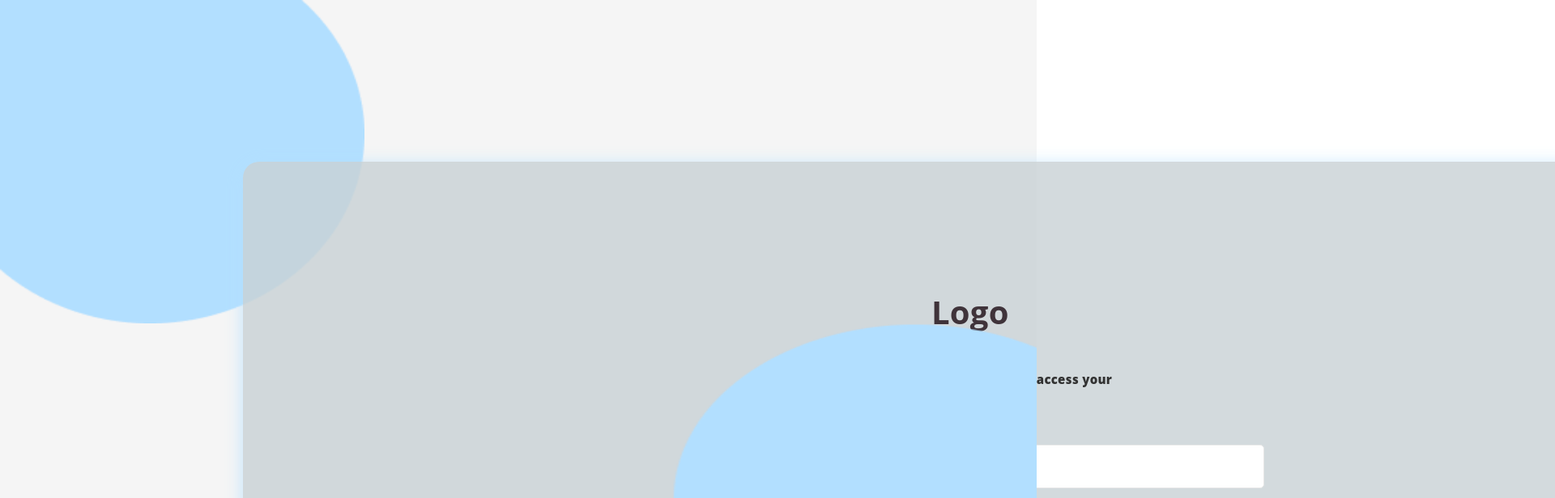
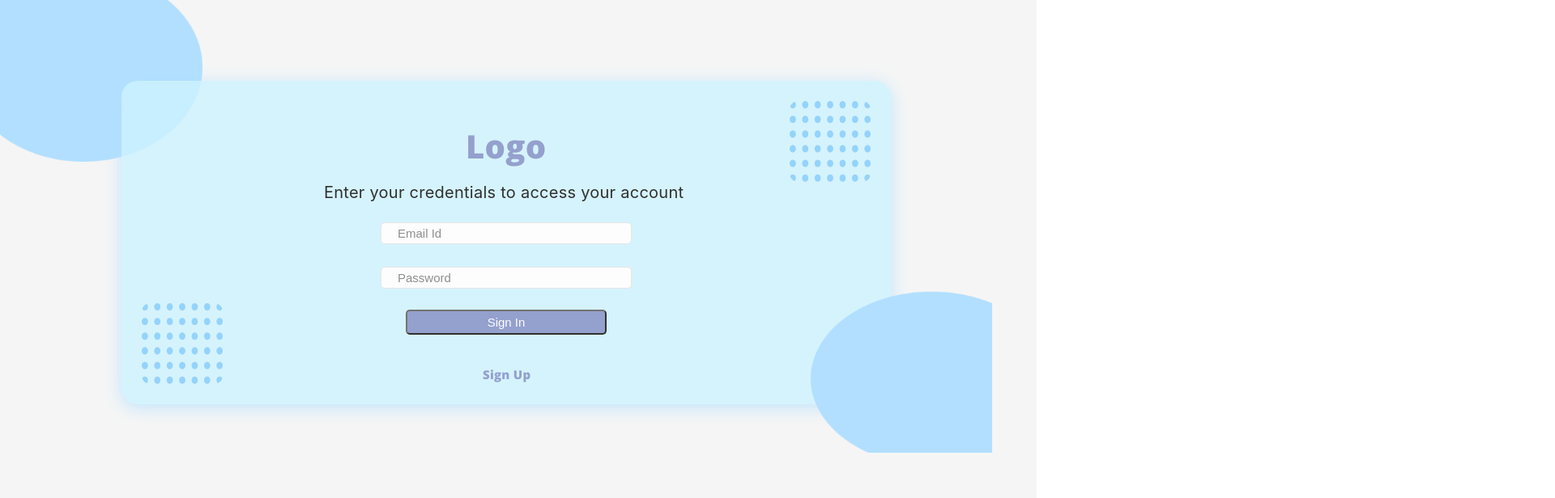
Before and after one commit to ashwinramuk/contacts-manager-app, a React (Create React App) app: page /login in a window 1280 px wide. Shown: the top 616 px of the page at 81% size, 1920 px wide, since content can reach past the window. Built offline with nearby package versions, Linux system fonts and the light colour scheme.

Commit message:
added font open sans  context provider ,and basic routing

```diff
--- a/package.json
+++ b/package.json
@@ -12,6 +12,9 @@
     "@testing-library/jest-dom": "^5.16.5",
     "@testing-library/react": "^13.4.0",
     "@testing-library/user-event": "^13.5.0",
+    "axios": "^0.24.0",
+    "body-parser": "^1.20.1",
+    "cors": "^2.8.5",
     "react": "^18.2.0",
     "react-dom": "^18.2.0",
     "react-router-dom": "^6.6.0",
--- a/public/index.html
+++ b/public/index.html
@@ -3,6 +3,8 @@
   <head>
     <meta charset="utf-8" />
     <link rel="icon" href="%PUBLIC_URL%/favicon.ico" />
+    <link rel="preconnect" href="https://fonts.googleapis.com"><link rel="preconnect" href="https://fonts.gstatic.com" crossorigin><link href="https://fonts.googleapis.com/css2?family=Open+Sans:wght@800&display=swap" rel="stylesheet">
+    <!-- <link rel="preconnect" href="https://fonts.googleapis.com"><link rel="preconnect" href="https://fonts.gstatic.com" crossorigin><link href="https://fonts.googleapis.com/css2?family=Open+Sans:ital,wght@0,500;1,800&display=swap" rel="stylesheet"> -->
     <meta name="viewport" content="width=device-width, initial-scale=1" />
     <meta name="theme-color" content="#000000" />
     <meta
--- a/src/App.js
+++ b/src/App.js
@@ -1,17 +1,23 @@
-import React from 'react';
-import { BrowserRouter,Route, Routes } from 'react-router-dom';
-// import './App.css';
+import { BrowserRouter, Route, Routes } from 'react-router-dom';
+import React, { useState, createContext } from 'react'
+import LogIn from './Component/LogIn/Login';
+import SignUp from './Component/SignUp/signUp';
+import TotalContact from "./Component/TotalContact/TotalContact"
+export const contextProvider = createContext();
 
-import LoginPage from './Component/LogIn/loginpage';
 function App() {
-
+  const [token, setToken] = useState(null);
   return (
     <>
+      <contextProvider.Provider value={[token, setToken]}>
         <BrowserRouter>
           <Routes>
-            <Route path='/login' element={<LoginPage/>}/>
+            <Route path='/login' element={<LogIn />} />
+            <Route path='/register' element={<SignUp />} />
+            <Route path='/dashBoard' element={<TotalContact/>} />
           </Routes>
         </BrowserRouter>
+      </contextProvider.Provider>
     </>
   );
 }
```
